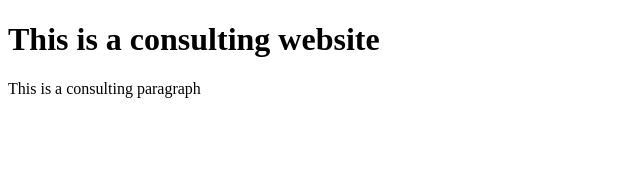
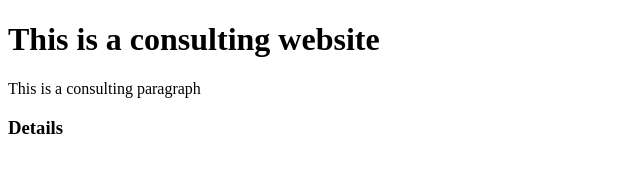
Before and after one commit to MSaadUsmani47/ConsultingWebsite, a plain HTML site: page index.html in a window 1280 px wide. Shown: the full height of the page, 0-640 px from the left. Drawn offline with Linux system fonts and the light colour scheme.

Commit message:
More details added

```diff
--- a/index.html
+++ b/index.html
@@ -6,5 +6,6 @@
     <body>
         <h1>This is a consulting website</h1>
         <p>This is a consulting paragraph</p>
+        <h3>Details</h3>
     </body>
 </html>
```
